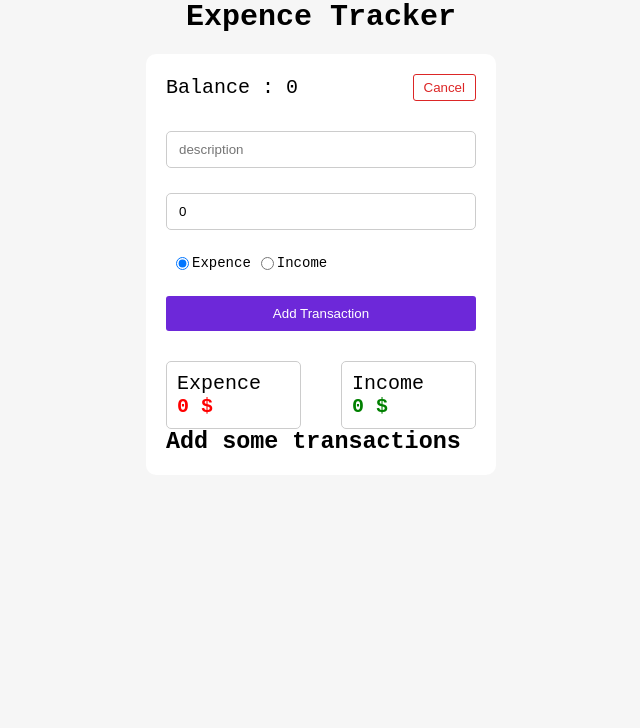
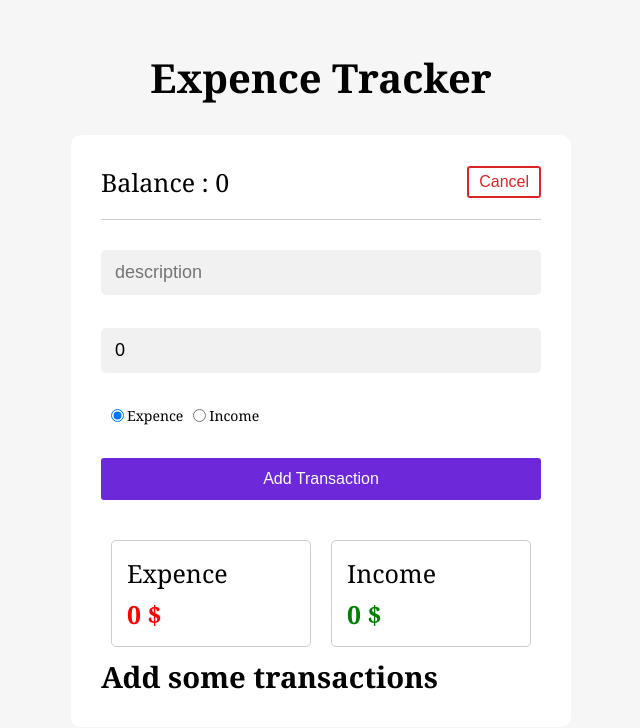
Before and after one commit to meysamminoo/expence-tracker, a React (Create React App) app: page / in a window 1280 px wide. Both pictures are taken after a click on the button "Add". Shown: the top 728 px of the page, without its empty margins (319-959 px from the left). Built offline with nearby package versions, Linux system fonts and the light colour scheme.

Commit message:
improve styles

```diff
--- a/src/App.css
+++ b/src/App.css
@@ -5,15 +5,19 @@
   flex-direction: column;
   align-items: center;
   background-color: #f6f6f6;
-  font-family: monospace;
+  font-family: Cambria, Cochin, Georgia, Times, "Times New Roman", serif;
+}
+.App h2 {
+  font-size: 40px;
+  margin-top: 50px;
 }
 .container {
+  width: 500px;
   display: flex;
   flex-direction: column;
-  width: 350px;
   background-color: #fff;
-  padding: 20px;
-  margin-top: 20px;
+  padding: 30px;
+  margin-top: 30px;
   border-radius: 10px;
 }
 .topSection {
@@ -22,6 +26,44 @@
   justify-content: space-between;
   align-items: center;
   margin-bottom: 30px;
+  padding-bottom: 20px;
+  border-bottom: 1px solid #ccc;
+}
+.btn {
+  padding: 5px 10px;
+  background-color: #fac800;
+  color: #333;
+  border-radius: 3px;
+  border: 2px solid transparent;
+  transition: all 0.4s ease;
+  font-size: 16px;
+}
+.btn:hover {
+  background-color: transparent;
+  border: 2px solid #fac800;
+}
+.primary {
+  color: #fff;
+  background-color: #6d28d9;
+  padding: 10px 0;
+  border: 2px solid transparent;
+  transition: all 0.4s ease;
+}
+.primary:hover {
+  background-color: transparent;
+  border: 2px solid #6d28d9;
+  color: #6d28d9;
+}
+.cancel {
+  background-color: transparent;
+  border: 2px solid #dc2626;
+  color: #dc2626;
+  transition: all 0.4s ease;
+}
+.cancel:hover {
+  background-color: #dc2626;
+  color: #fff;
+  border: 2px solid transparent;
 }
 .resultSection {
   display: flex;
@@ -30,53 +72,40 @@
   align-items: center;
 }
 .expenceBox {
+  flex: 1;
   display: flex;
   flex-direction: column;
   justify-content: space-between;
-  width: 135px;
   border-radius: 5px;
   border: 1px solid #ccc;
-  padding: 10px;
+  padding: 15px;
+  margin: 10px;
 }
 .expenceBox span {
   font-weight: bold;
   color: green;
+  margin-top: 7px;
 }
 .expenceBox .textRed {
   color: red;
 }
-.btn {
-  outline: none;
-  padding: 5px 10px;
-  background-color: #ede9ef;
-  color: #6d28d9;
-  border-radius: 3px;
-  cursor: pointer;
-  border: 1px solid #6d28d9;
-}
-.primary {
-  color: #fff;
-  background-color: #6d28d9;
-  border: none;
-  padding: 10px;
-}
-.cancel {
-  background-color: #fff;
-  color: #dc2626;
-  border: 1px solid #dc2626;
-}
+
 form {
   display: flex;
   flex-direction: column;
-  min-height: 200px;
+  min-height: 250px;
   justify-content: space-between;
   margin-bottom: 30px;
 }
 input {
-  border: 1px solid #ccc;
+  border: 2px solid transparent;
+  background-color: #f1f1f1;
   border-radius: 5px;
   padding: 10px 12px;
-  outline: none;
+  font-size: 18px;
+}
+input:focus {
+  border: 2px solid #ccc;
 }
 
 .radioBox {
@@ -107,9 +136,13 @@ input[type="radio"] {
 input.search {
   display: block;
   width: 100%;
+  margin: 20px 0;
+  border: 2px solid transparent;
+  background-color: #f1f1f1;
   border-radius: 5px;
   padding: 10px 12px;
-  border: 1px solid #ccc;
-  background-color: #efefef;
-  margin: 20px 0;
+  font-size: 18px;
 }
+input.search:focus {
+  border: 2px solid #ccc;
+}
--- a/src/index.css
+++ b/src/index.css
@@ -3,6 +3,14 @@
   margin: 0;
   box-sizing: border-box;
 }
+input,
+button {
+  outline: none;
+  border: none;
+}
+button {
+  cursor: pointer;
+}
 body {
-  font-size: 20px;
+  font-size: 25px;
 }
```
